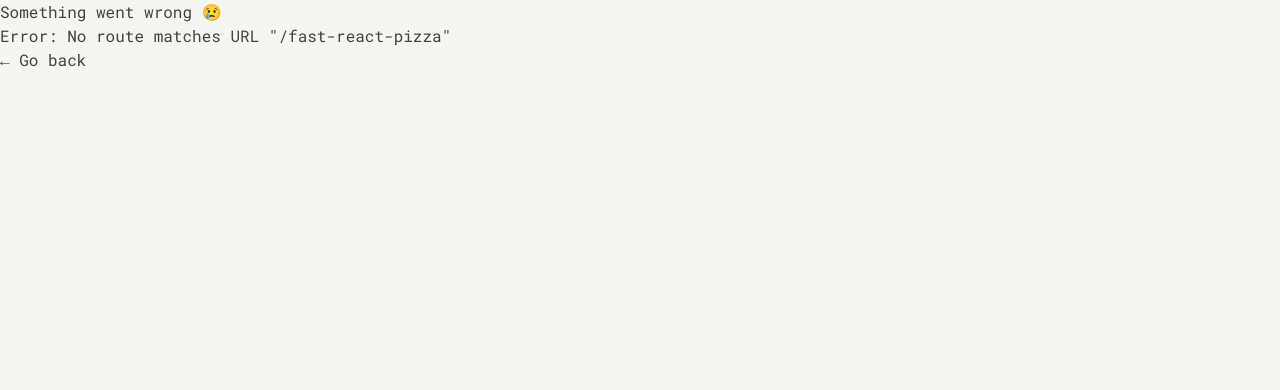
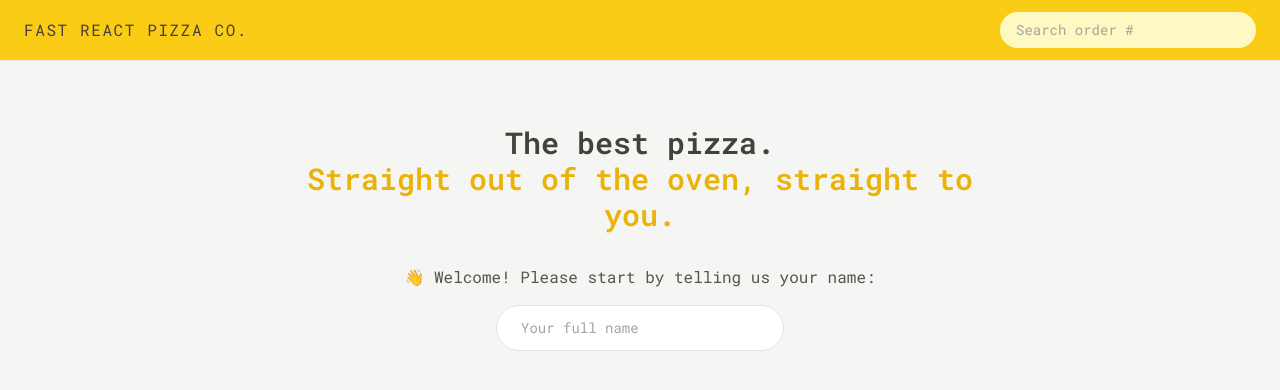
Before and after one commit to Volodia34/fast-react-pizza, a React (Vite) app: page /fast-react-pizza in a window 1280 px wide. Shown: the top 390 px of the page. Built offline with nearby package versions, Linux system fonts and the light colour scheme.

Commit message:
FixRouting

```diff
--- a/src/features/cart/Cart.jsx
+++ b/src/features/cart/Cart.jsx
@@ -39,7 +39,7 @@ function Cart() {
 
   return (
     <div className='px-4 py-3'>
-      <LinkButton to="/menu">&larr; Back to menu</LinkButton>
+      <LinkButton to="/fast-react-pizza/menu">&larr; Back to menu</LinkButton>
 
       <h2 className='texy-xl font-semibold border-b mt-7'>Your cart, {username}</h2>
 
@@ -48,7 +48,7 @@ function Cart() {
       </ul>
 
       <div className='mt-6 space-x-2 flex'>
-        <Button to='/order/new' type='prymary'>Order pizzas</Button>
+        <Button to='/fast-react-pizza/order/new' type='prymary'>Order pizzas</Button>
         <Button type='secondary' onClick={() => dispatch(clearCart())}>Clear cart</Button>
       </div>
     </div>
--- a/src/features/cart/CartOverview.jsx
+++ b/src/features/cart/CartOverview.jsx
@@ -15,7 +15,7 @@ function CartOverview() {
         <span>{totalCartQuamtity} pizzas</span>
         <span>{formatCurrency(totalCartPrice)}</span>
       </p>
-        <Link to='/cart'>Open cart &rarr;</Link>
+        <Link to='fast-react-pizza/cart'>Open cart &rarr;</Link>
     </div>
   );
 }
--- a/src/features/cart/EmptyCart.jsx
+++ b/src/features/cart/EmptyCart.jsx
@@ -3,7 +3,7 @@ import LinkButton from "../../ui/LinkButton.jsx";
 function EmptyCart() {
   return (
     <div className='px-4 py-3'>
-        <LinkButton to="/menu">&larr; Back to menu</LinkButton>
+        <LinkButton to="/fast-react-pizza/menu">&larr; Back to menu</LinkButton>
 
 
         <p className='font-semibold mt-7'>Your cart is still empty. Start adding some pizzas :)</p>
--- a/src/features/order/CreateOrder.jsx
+++ b/src/features/order/CreateOrder.jsx
@@ -154,7 +154,7 @@ export async function action({request}) {
 
   store.dispatch(clearCart())
 
-  return redirect(`/order/${newOrder.id}`)
+  return redirect(`/fast-react-pizza/order/${newOrder.id}`)
 
 }
 
--- a/src/features/order/SearchOrder.jsx
+++ b/src/features/order/SearchOrder.jsx
@@ -7,7 +7,7 @@ const SearchOrder = () => {
     function handleSuubmit(e) {
         e.preventDefault()
         if(!query) return;
-        navigate(`/order/${query}`);
+        navigate(`/fast-react-pizza/order/${query}`);
         setQuery("")
 
     }
--- a/src/features/user/CreateUser.jsx
+++ b/src/features/user/CreateUser.jsx
@@ -14,7 +14,7 @@ function CreateUser() {
 
         if (!username) return;
         dispatch(updateName(username))
-        navigate('/menu')
+        navigate('menu')
 
     }
 
--- a/src/ui/Header.jsx
+++ b/src/ui/Header.jsx
@@ -5,7 +5,7 @@ import Username from "../features/user/Username.jsx";
 const Header = () => {
     return (
         <header className="bg-yellow-400 uppercase px-4 py-3 border-b 200 sm:px-6 flex items-center justify-between ">
-            <Link to='/' className="tracking-widest">Fast react pizza co.</Link>
+            <Link to='/fast-react-pizza' className="tracking-widest">Fast react pizza co.</Link>
 
             <SearchOrder/>
 
--- a/src/ui/Home.jsx
+++ b/src/ui/Home.jsx
@@ -14,7 +14,7 @@ function Home() {
               Straight out of the oven, straight to you.
           </span>
       </h1>
-        {username === '' ? <CreateUser/> : <Button to='/menu' type='prymary'>Continuue ordering, {username}</Button>}
+        {username === '' ? <CreateUser/> : <Button to='menu' type='prymary'>Continuue ordering, {username}</Button>}
     </div>
   );
 }
```
Also changed, not shown: src/App.jsx (+5 -5 lines).
